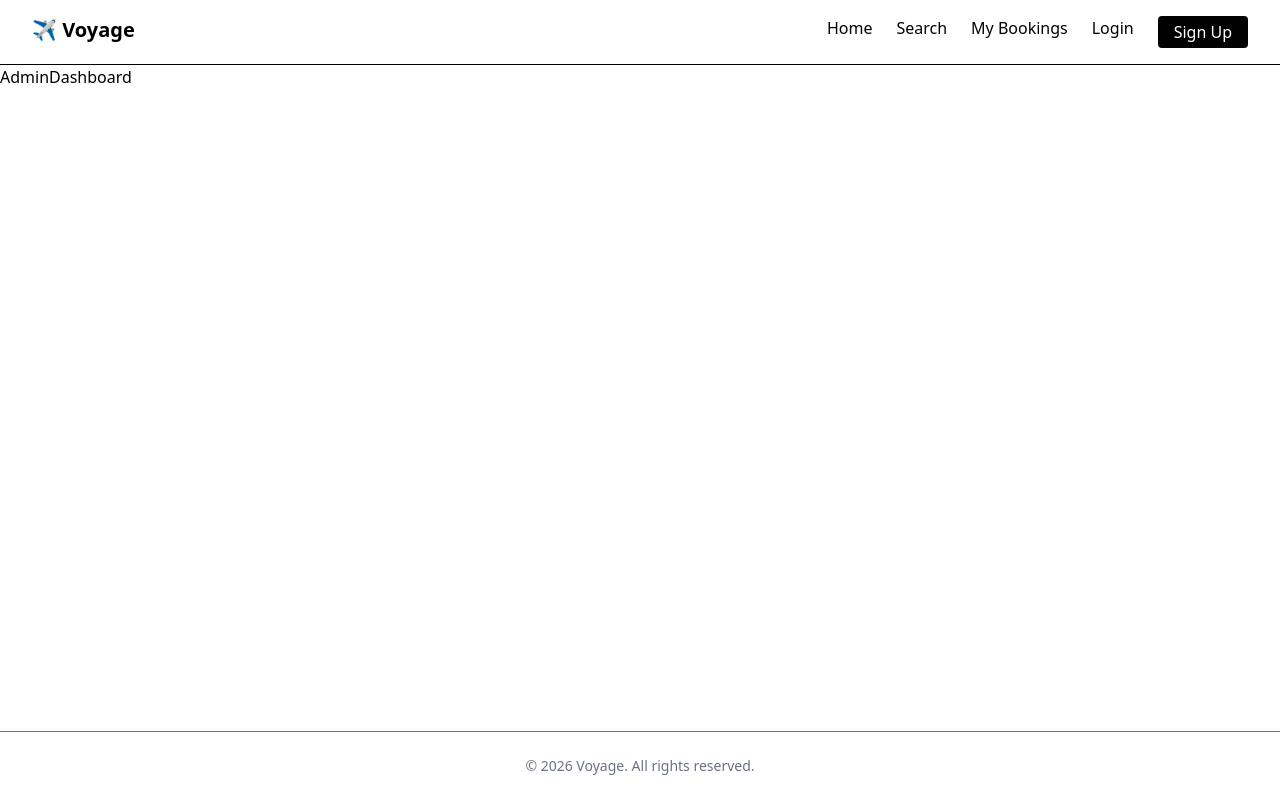
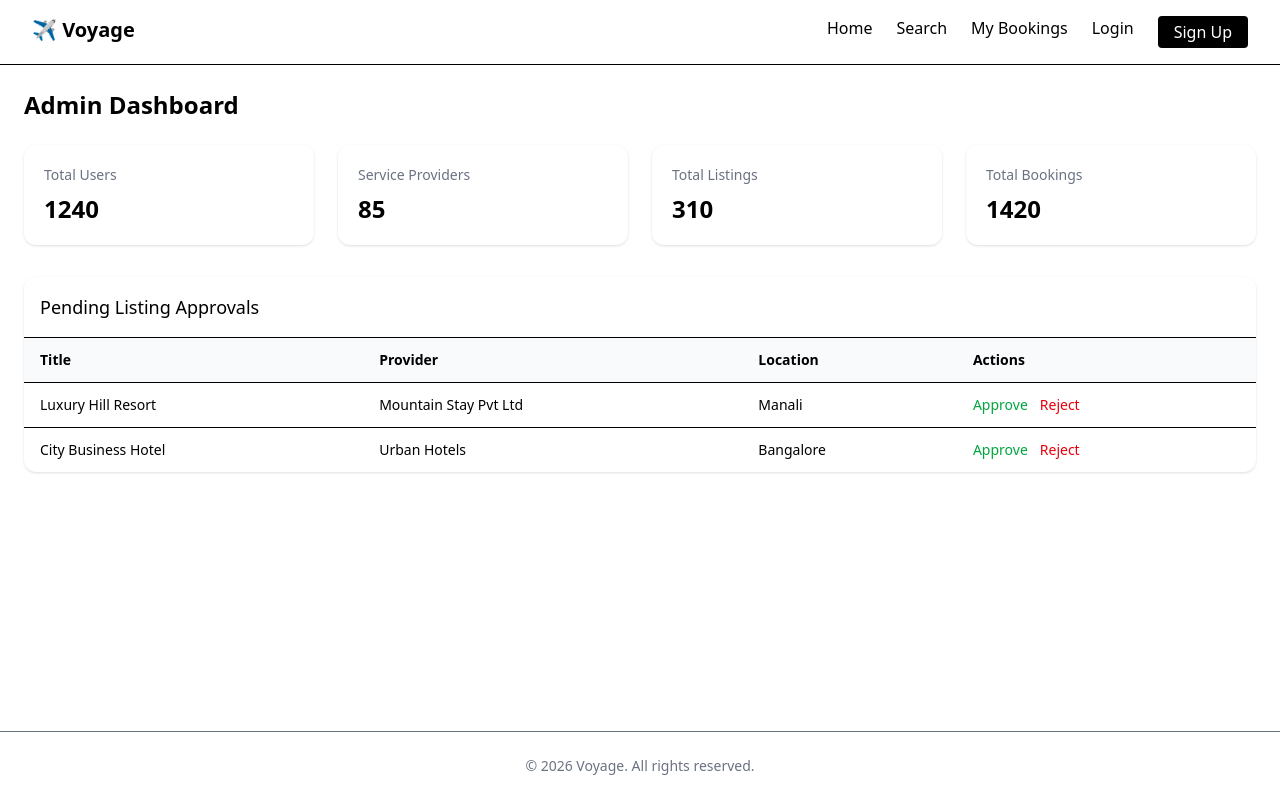
Before and after one commit to Saurabh190120/BharatGo, a React app in the folder frontend/: page /admin in a window 1280 px wide. Built offline with nearby package versions, Linux system fonts and the light colour scheme; the HTML template or start-up script is replaced by a standard one.

Commit message:
provider page

```diff
--- a/frontend/src/pages/AdminDashboard.jsx
+++ b/frontend/src/pages/AdminDashboard.jsx
@@ -1,9 +1,102 @@
-import React from 'react'
+import { useEffect, useState } from "react";
 
-const AdminDashboard = () => {
+export default function AdminDashboard() {
+  const [stats, setStats] = useState({
+    users: 0,
+    providers: 0,
+    listings: 0,
+    bookings: 0,
+  });
+
+  const [pendingListings, setPendingListings] = useState([]);
+
+  useEffect(() => {
+    // Replace with real API calls
+    setStats({
+      users: 1240,
+      providers: 85,
+      listings: 310,
+      bookings: 1420,
+    });
+
+    setPendingListings([
+      {
+        id: 1,
+        title: "Luxury Hill Resort",
+        provider: "Mountain Stay Pvt Ltd",
+        location: "Manali",
+      },
+      {
+        id: 2,
+        title: "City Business Hotel",
+        provider: "Urban Hotels",
+        location: "Bangalore",
+      },
+    ]);
+  }, []);
+
   return (
-    <div>AdminDashboard</div>
-  )
+    <div className="p-6">
+      {/* Header */}
+      <h1 className="text-2xl font-semibold mb-6">Admin Dashboard</h1>
+
+      {/* Stats Section */}
+      <div className="grid grid-cols-1 md:grid-cols-4 gap-6 mb-8">
+        <StatCard title="Total Users" value={stats.users} />
+        <StatCard title="Service Providers" value={stats.providers} />
+        <StatCard title="Total Listings" value={stats.listings} />
+        <StatCard title="Total Bookings" value={stats.bookings} />
+      </div>
+
+      {/* Pending Listings Approval */}
+      <div className="bg-white rounded-xl shadow">
+        <div className="p-4 border-b">
+          <h2 className="text-lg font-medium">Pending Listing Approvals</h2>
+        </div>
+
+        <div className="overflow-x-auto">
+          <table className="w-full text-sm">
+            <thead className="bg-gray-50 text-left">
+              <tr>
+                <th className="px-4 py-3">Title</th>
+                <th className="px-4 py-3">Provider</th>
+                <th className="px-4 py-3">Location</th>
+                <th className="px-4 py-3">Actions</th>
+              </tr>
+            </thead>
+            <tbody>
+              {pendingListings.map((listing) => (
+                <tr
+                  key={listing.id}
+                  className="border-t hover:bg-gray-50"
+                >
+                  <td className="px-4 py-3">{listing.title}</td>
+                  <td className="px-4 py-3">{listing.provider}</td>
+                  <td className="px-4 py-3">{listing.location}</td>
+                  <td className="px-4 py-3 space-x-3">
+                    <button className="text-green-600 hover:underline">
+                      Approve
+                    </button>
+                    <button className="text-red-600 hover:underline">
+                      Reject
+                    </button>
+                  </td>
+                </tr>
+              ))}
+            </tbody>
+          </table>
+        </div>
+      </div>
+    </div>
+  );
 }
 
-export default AdminDashboard
+/* Reusable Stat Card */
+function StatCard({ title, value }) {
+  return (
+    <div className="bg-white rounded-xl shadow p-5">
+      <p className="text-sm text-gray-500">{title}</p>
+      <h3 className="text-2xl font-semibold mt-2">{value}</h3>
+    </div>
+  );
+}
```
